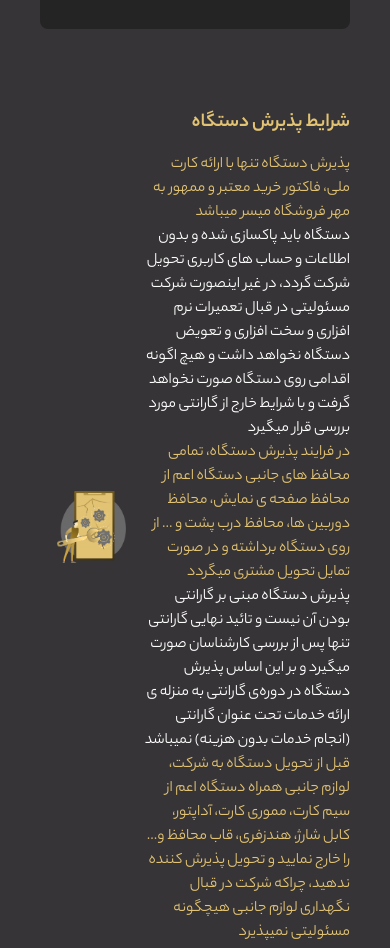
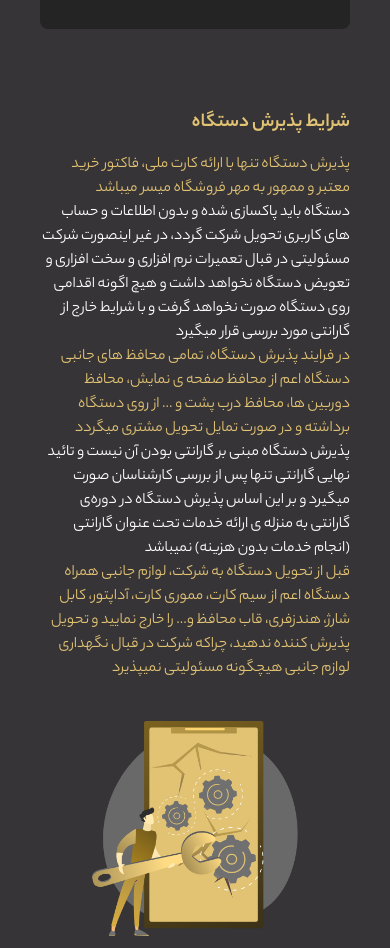
Before and after one commit to sina-saberi/arizon-template, a website built with webpack: page html/terms-and-conditions.html in a window 390 px wide. Shown: the part 2119-3067 px from the top of the page. Built offline with nearby package versions, Linux system fonts and the light colour scheme; files whose address does not match are found by name.

Commit message:
fix responsive in terms and conditions

```diff
--- a/html/blog1.html
+++ b/html/blog1.html
@@ -243,6 +243,7 @@
                             <h3 class="text-primary-600 text-lg">رجیستری گوشی از طریق شماره گیری #7777</h3>
                         </div>
                         <div class="w-80 border border-primary-600 rounded-md overflow-hidden">
+
                             <img src="/assets/Untitled-1.png" class="w-full blur-sm " alt="Untitled">
                         </div>
                     </div>
@@ -250,7 +251,10 @@
                         <div>
                             <h3 class="text-primary-600 text-lg">رجیستری گوشی از طریق سامانه همتا</h3>
                         </div>
-                        <div class="w-80 border border-primary-600 rounded-md overflow-hidden">
+                        <div class="relative w-80 border border-primary-600 rounded-md overflow-hidden">
+                            <div class="absolute top-0 left-0 w-full h-full bg-gray-900/70 ">
+
+                            </div>
                             <img src="assets/sign-user-password-privacy-02.png" class="w-full"
                                 alt="sign-user-password-privacy">
                         </div>
--- a/html/terms-and-conditions.html
+++ b/html/terms-and-conditions.html
@@ -494,10 +494,11 @@
                 </div>
             </div>
         </section>
-
+        <!--  -->
+        <!--  -->
         <section class="bg-secondary-400">
-            <div class="container  mx-auto  text-white p-10 pb-14 flex">
-                <div class="w-2/3">
+            <div class="container mx-auto gap-y-10 text-white p-10 pb-14 flex flex-col lg:flex-row">
+                <div class="lg:w-full xl:w-2/3 ">
                     <h2 class="text-xl font-bold mb-4 text-right text-primary-600">شرایط پذیرش دستگاه</h2>
                     <p class="text-primary-600">
                         پذیرش دستگاه تنها با ارائه کارت ملی، فاکتور خرید معتبر و ممهور به مهر فروشگاه میسر میباشد
@@ -522,7 +523,7 @@
                         نگهداری لوازم جانبی هیچگونه مسئولیتی نمیپذیرد
                     </p>
                 </div>
-                <div class="w-1/3 flex justify-center items-center ">
+                <div class="lg:w-full xl:w-1/3 flex justify-center items-center ">
                     <img src="/assets/Group 527.png" alt="Illustration" class="w-2/3">
                 </div>
             </div>
```
